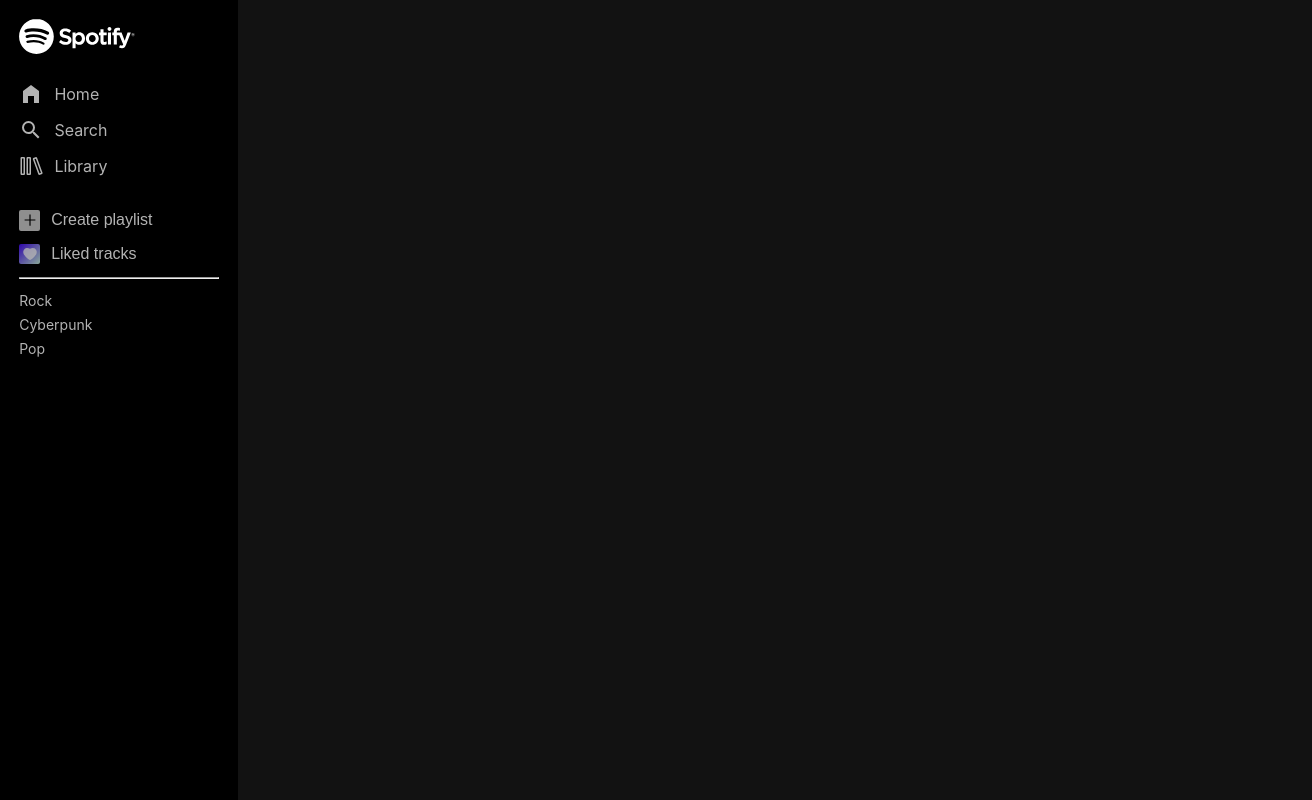
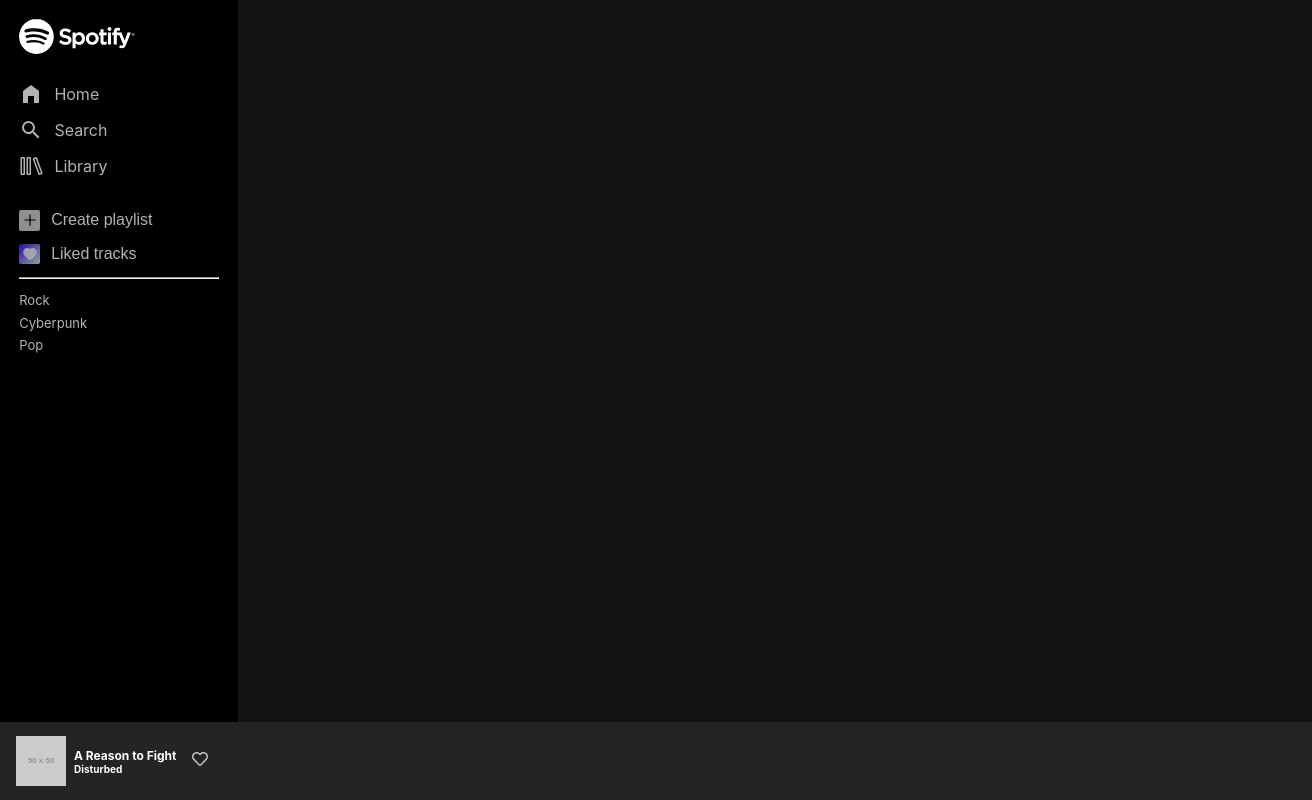
Before and after one commit to LeCarteloo/SpotifyClone, a React (Create React App) app: page / in a window 1280 px wide. Shown: the whole page, 1312 px wide, since content can reach past the window. Built offline with nearby package versions, Linux system fonts and the light colour scheme.

Commit message:
Created Playbar, Created LikeButton

```diff
--- a/src/App.tsx
+++ b/src/App.tsx
@@ -1,4 +1,5 @@
 import { ThemeProvider } from "styled-components";
+import Playbar from "./components/nav/Playbar";
 import Sidebar from "./components/nav/Sidebar";
 import GlobalStyles from "./styles/global";
 import theme from "./styles/theme";
@@ -27,6 +28,7 @@
       {/* <main>
         <h1>Spotify Clone</h1>
       </main> */}
+      <Playbar />
     </ThemeProvider>
   );
 }
--- /dev/null
+++ b/src/components/buttons/LikeButton.tsx
@@ -0,0 +1,32 @@
+import styled, { css } from "styled-components";
+import { FaRegHeart, FaHeart } from "react-icons/fa";
+import React from "react";
+
+type LikeButtonProps = {
+  isLiked?: boolean;
+  onClick?: React.MouseEventHandler<HTMLButtonElement>;
+};
+
+const StyledButton = styled.button<LikeButtonProps>`
+  ${({ theme }) => theme.mixins.opacityHover}
+  color: var(--test-base);
+  opacity: 0.7;
+  transition: color 0.2s ease-in;
+
+  ${({ isLiked }) =>
+    isLiked &&
+    css`
+      color: var(--text-bright-accent);
+      opacity: 1;
+    `}
+`;
+
+const LikeButton: React.FC<LikeButtonProps> = ({ isLiked, onClick }) => {
+  return (
+    <StyledButton onClick={onClick} isLiked={isLiked}>
+      {isLiked ? <FaHeart /> : <FaRegHeart />}
+    </StyledButton>
+  );
+};
+
+export default LikeButton;
--- /dev/null
+++ b/src/components/nav/Playbar.tsx
@@ -0,0 +1,59 @@
+import { useState } from "react";
+import styled from "styled-components";
+import LikeButton from "../buttons/LikeButton";
+
+const StyledFooter = styled.footer`
+  position: absolute;
+  padding: 1em;
+  bottom: 0;
+  background-color: var(--background-elevated-base);
+  width: 100%;
+  height: var(--playbar-height);
+  align-items: center;
+
+  display: flex;
+
+  .current-song {
+    display: flex;
+    align-items: center;
+    height: 100%;
+    width: 176px;
+    img {
+      margin-right: 0.5em;
+    }
+    h4 {
+      font-size: var(--fs-xs);
+    }
+    h5 {
+      font-size: var(--fs-xxs);
+    }
+  }
+`;
+
+const Playbar = () => {
+  const [liked, setLiked] = useState(false);
+
+  const onLike = () => {
+    setLiked(!liked);
+  };
+
+  return (
+    <StyledFooter>
+      <div className="current-song">
+        <img
+          src="https://via.placeholder.com/50"
+          alt="Song cover"
+          width="50px"
+          height="50px"
+        />
+        <div className="current-info">
+          <h4>A Reason to Fight</h4>
+          <h5>Disturbed</h5>
+        </div>
+      </div>
+      <LikeButton isLiked={liked} onClick={onLike} />
+    </StyledFooter>
+  );
+};
+
+export default Playbar;
--- a/src/styles/global.ts
+++ b/src/styles/global.ts
@@ -46,5 +46,7 @@
         color: var(--text-base);
         font-size: 1em;
         cursor: pointer;
+        background-color: transparent;
+        border: none;
     }
 `;
--- a/src/styles/variables.ts
+++ b/src/styles/variables.ts
@@ -18,12 +18,14 @@
     --essential-bright-accent: #1ed760;
 
     --sidebar-width: 200px;
+    --playbar-height: 46px;
 
     --radius-small: 2px;
     --radius-big: 20px;
 
+    --fs-xxs: 10px;
     --fs-xs: 12px;
-    --fs-sm: 14px;
+    --fs-sm: 13px;
     --fs-md: 16px;
     --fs-lg: 18px;
     --fs-xl: 20px;
```
